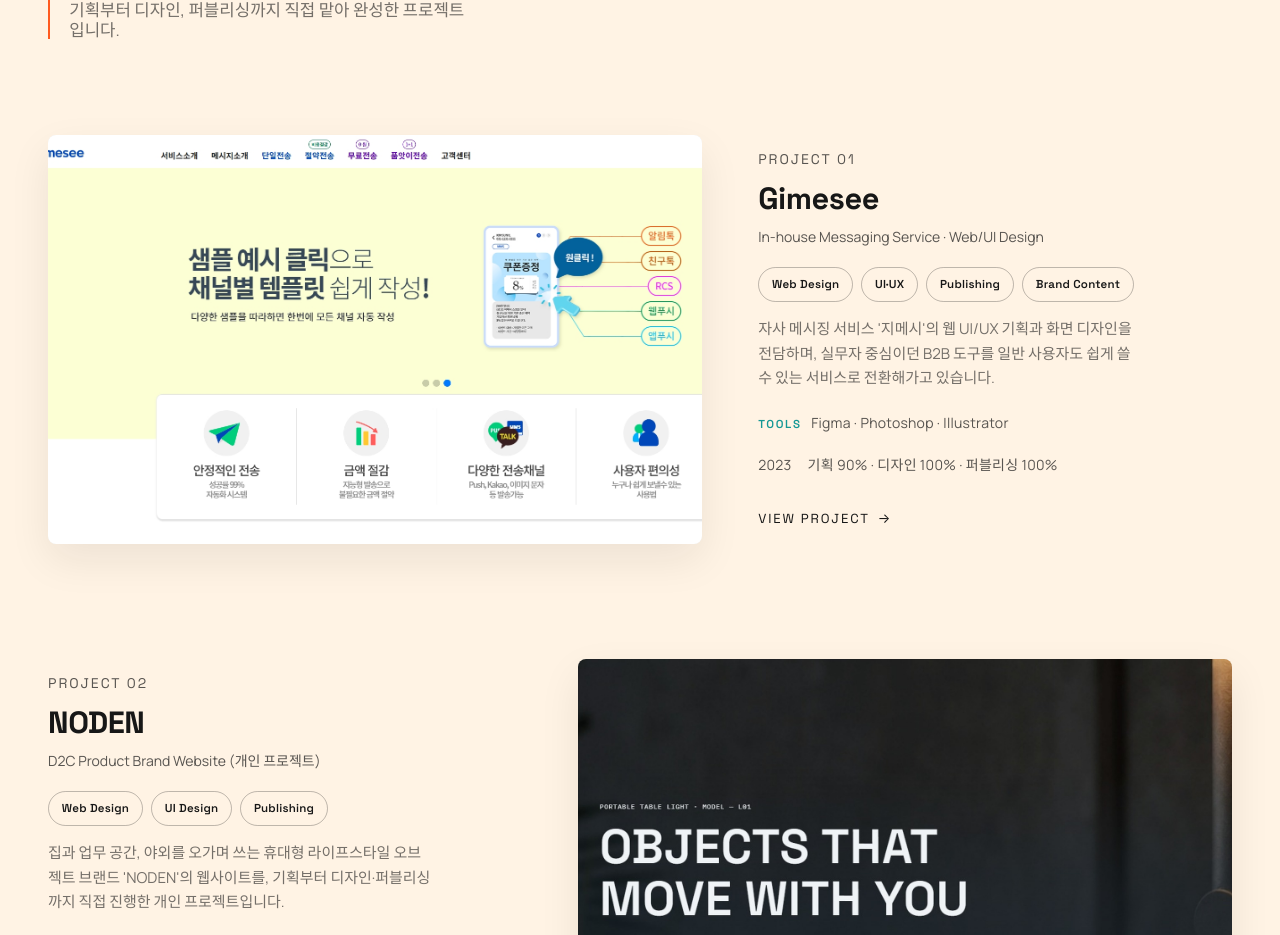
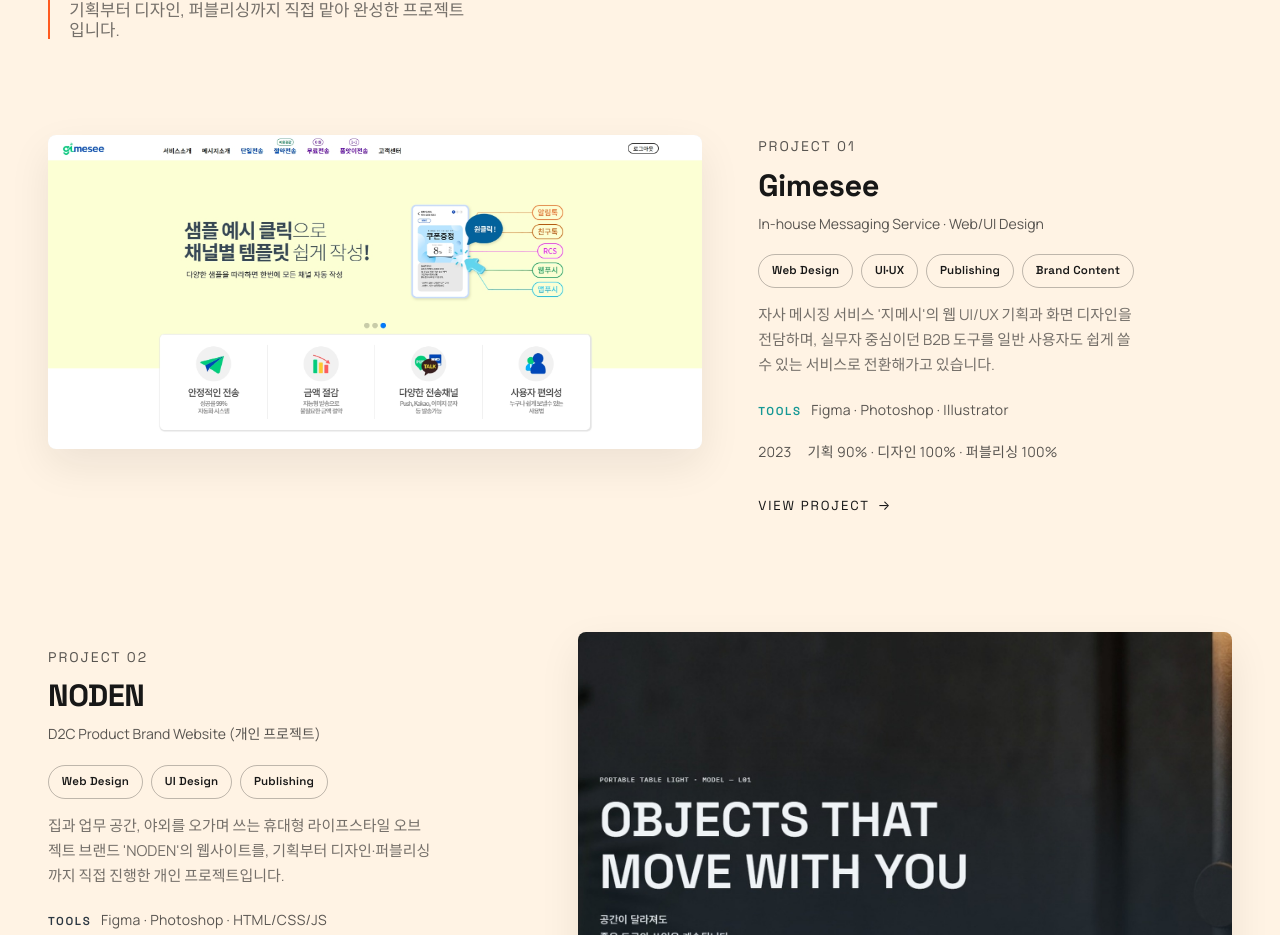
Before and after one commit to risinghun82/risinghun-portfolio, a React (Vite) app: page /#/ in a window 1280 px wide. Shown: the part 1136-2071 px from the top of the page. Built offline with nearby package versions, Linux system fonts and the light colour scheme; a web font is replaced by a local one.

Commit message:
Gimesee card: show full screenshot, drop 16:10 crop

```diff
--- a/src/components/Works/Works.css
+++ b/src/components/Works/Works.css
@@ -281,6 +281,37 @@
   object-position: var(--img-pos, left center);
 }
 
+/* Gimesee-only (project.cardAspect === "auto", see src/data/projects.js):
+the hero capture is a full website screenshot at ~2.08:1 (1904×915) — wider
+than this card's standard 16:10 box. Covering a 16:10 box at that aspect
+needs a ~23% horizontal crop, and no object-position avoids it entirely:
+anything that keeps the "gimesee" logo intact on the left (low --img-pos %)
+pushes the crop onto the right edge instead, slicing into the rightmost of
+the 4 advantage boxes near the bottom of the capture — which is what read
+as the logo being cut to "nesee" and the bottom boxes looking crammed/
+misaligned. Letting this one card use the screenshot's own natural ratio
+(same approach as ProjectDetail.css's .case__screen--auto for full-page
+captures) removes the crop entirely instead of trading one clipped area
+for another; the image is shown complete and undistorted, just at its own
+proportions rather than force-fit into 16:10. Two-class selector so this
+reliably overrides both the 16/10 rule above and the 4/3 mobile override
+below regardless of source order (same technique used in
+ProjectDetail.css's .case.case--aligned). */
+.work-item__media.work-item__media--auto {
+  aspect-ratio: auto;
+  /* .work-item uses align-items: stretch (grid default) so every other
+  card's fixed-aspect media box naturally matches its row's height. This
+  box has no fixed aspect-ratio anymore, so without this it would still get
+  stretched to match the text column's (taller) height, leaving a blank
+  strip of the wrapper's own background below the image. Sizing to its own
+  content instead keeps the wrapper exactly as tall as the image. */
+  align-self: start;
+}
+
+.work-item__media.work-item__media--auto .work-item__image {
+  height: auto;
+}
+
 /* Secondary "More Projects" grid — smaller, uniform cards for projects
 that still ship real work but carry a lighter personal contribution than
 the featured set above. Deliberately plain (no hover cursor, no reversed
--- a/src/components/Works/Works.jsx
+++ b/src/components/Works/Works.jsx
@@ -93,7 +93,12 @@ function WorkItem({ project, reverse }) {
         className={`work-item ${reverse ? "work-item--reverse" : ""}`}
         style={{ "--project-accent": project.accent }}
       >
-        <div className="work-item__media">
+        <div
+          className={
+            "work-item__media" +
+            (project.cardAspect === "auto" ? " work-item__media--auto" : "")
+          }
+        >
           {project.images?.hero ? (
             <img
               className="work-item__image"
```
